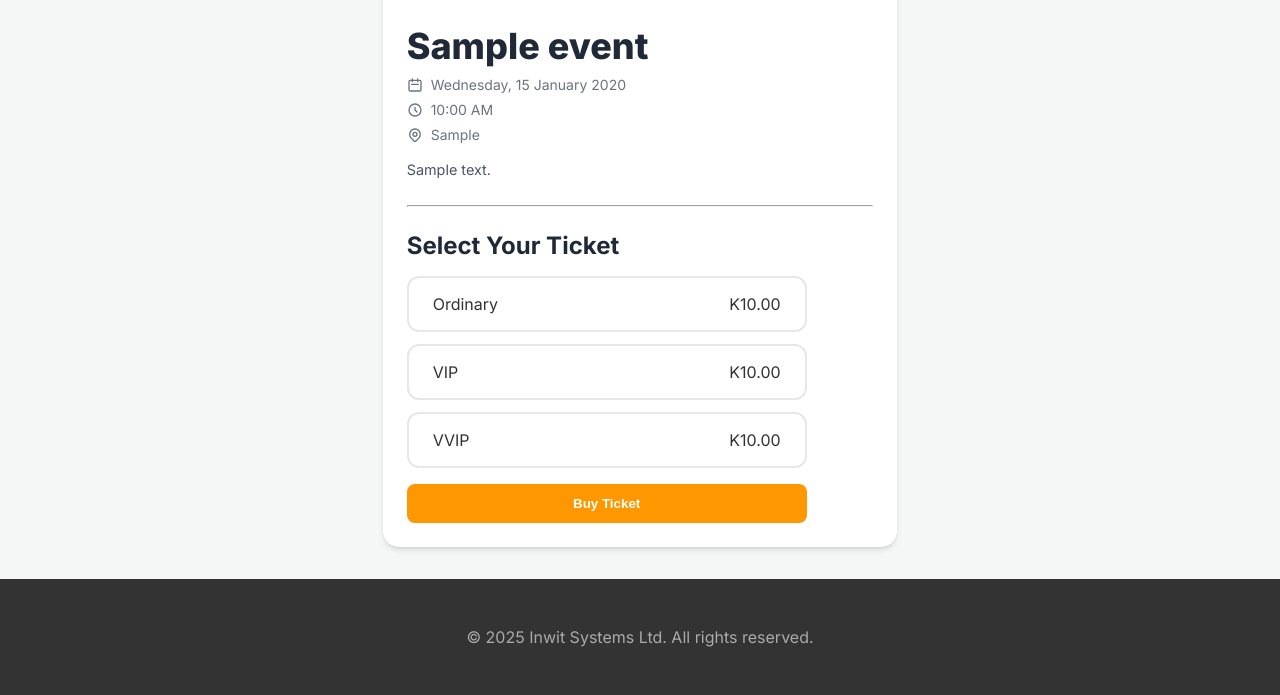
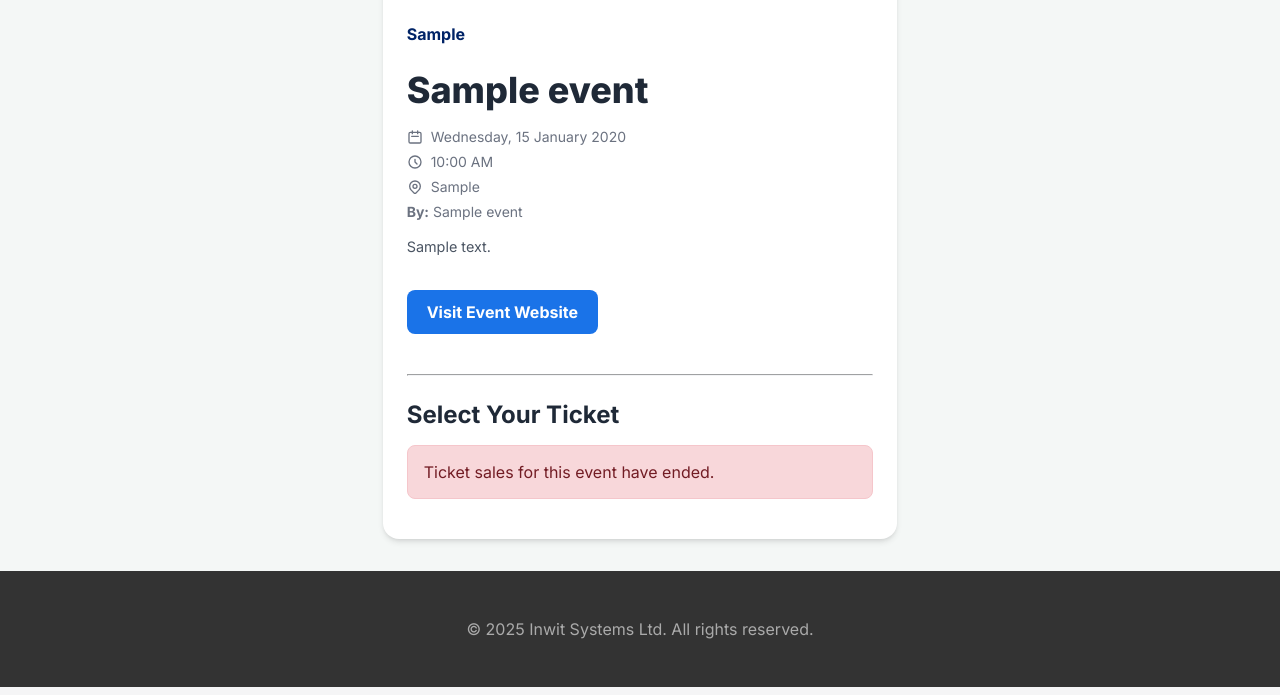
Before and after one commit to Plightin/inwit-tix-app, a Flask app: page /event/1 in a window 1280 px wide. Shown: the part 472-1167 px from the top of the page. Run offline with Flask 3, Linux system fonts and the light colour scheme; a user stored in the database is signed in; tables that the repository leaves empty hold one stand-in row (values such as "Sample post").

Commit message:
Update event_detail.html

```diff
--- a/templates/event_detail.html
+++ b/templates/event_detail.html
@@ -8,8 +8,11 @@
     </div>
 
     <div class="detail-content">
+        {% if event.category %}
+            <p class="meta-item" style="font-weight: 600; color: #002366;">{{ event.category }}</p>
+        {% endif %}
         <h1>{{ event.name }}</h1>
-        <div class="event-meta">
+        <div class="event-meta" style="margin-top: 1rem;">
             <div class="meta-item">
                 <svg xmlns="http://www.w3.org/2000/svg" class="meta-icon" fill="none" viewBox="0 0 24 24" stroke="currentColor"><path stroke-linecap="round" stroke-linejoin="round" stroke-width="2" d="M8 7V3m8 4V3m-9 8h10M5 21h14a2 2 0 002-2V7a2 2 0 00-2-2H5a2 2 0 00-2 2v12a2 2 0 002 2z" /></svg>
                 <span>{{ event.event_datetime.strftime('%A, %d %B %Y') }}</span>
@@ -18,22 +21,35 @@
                 <svg xmlns="http://www.w3.org/2000/svg" class="meta-icon" fill="none" viewBox="0 0 24 24" stroke="currentColor"><path stroke-linecap="round" stroke-linejoin="round" stroke-width="2" d="M12 8v4l3 3m6-3a9 9 0 11-18 0 9 9 0 0118 0z" /></svg>
                 <span>{{ event.event_datetime.strftime('%I:%M %p') }}</span>
             </div>
-            <div class="meta-item" style="grid-column: span 2;">
+            <div class="meta-item">
                  <svg xmlns="http://www.w3.org/2000/svg" class="meta-icon" fill="none" viewBox="0 0 24 24" stroke="currentColor"><path stroke-linecap="round" stroke-linejoin="round" stroke-width="2" d="M17.657 16.657L13.414 20.9a1.998 1.998 0 01-2.827 0l-4.244-4.243a8 8 0 1111.314 0z" /><path stroke-linecap="round" stroke-linejoin="round" stroke-width="2" d="M15 11a3 3 0 11-6 0 3 3 0 016 0z" /></svg>
                 <span>{{ event.venue }}</span>
             </div>
+            {% if event.organizer_name %}
+            <div class="meta-item" style="grid-column: span 2;">
+                <span><strong>By:</strong> {{ event.organizer_name }}</span>
+            </div>
+            {% endif %}
         </div>
         <p class="card-description" style="max-width: 80ch; margin: 1rem 0;">{{ event.description }}</p>
+
+        {% if event.external_link %}
+            <a href="{{ event.external_link }}" target="_blank" class="btn btn-secondary" style="width: auto; margin-top: 1rem; margin-bottom: 1rem;">Visit Event Website</a>
+        {% endif %}
 
         <hr style="margin: 1.5rem 0; border-color: #f3f4f6;">
 
         <h2 style="font-size: 1.5rem; font-weight: 700; color: #1f2937; margin-bottom: 1rem;">Select Your Ticket</h2>
 
-        {% if current_user.is_authenticated %}
+        {% set now = datetime.utcnow() %}
+        {% if event.sales_end_date and now > event.sales_end_date %}
+            <div class="alert alert-danger">Ticket sales for this event have ended.</div>
+        {% elif event.sales_start_date and now < event.sales_start_date %}
+             <div class="alert alert-info">Ticket sales begin on {{ event.sales_start_date.strftime('%d %b %Y at %I:%M %p') }}.</div>
+        {% elif current_user.is_authenticated %}
             <form action="{{ url_for('purchase_ticket', event_id=event.id) }}" method="post" style="max-width: 400px;">
                 <div class="ticket-options-container">
-                    <!-- UPDATED: Added back the ticket selection options -->
-                    {% if event.price_ordinary is not none and event.price_ordinary > 0 %}
+                    {% if event.price_ordinary is not none and (event.tickets_ordinary is none or event.tickets_ordinary > 0) %}
                     <label class="ticket-option-label">
                         <input type="radio" name="ticket_type" value="Ordinary" class="ticket-option-radio" required>
                         <span class="ticket-option-content">
@@ -42,8 +58,7 @@
                         </span>
                     </label>
                     {% endif %}
-
-                    {% if event.price_vip is not none and event.price_vip > 0 %}
+                    {% if event.price_vip is not none and (event.tickets_vip is none or event.tickets_vip > 0) %}
                     <label class="ticket-option-label">
                         <input type="radio" name="ticket_type" value="VIP" class="ticket-option-radio">
                         <span class="ticket-option-content">
@@ -52,8 +67,7 @@
                         </span>
                     </label>
                     {% endif %}
-
-                    {% if event.price_vvip is not none and event.price_vvip > 0 %}
+                    {% if event.price_vvip is not none and (event.tickets_vvip is none or event.tickets_vvip > 0) %}
                     <label class="ticket-option-label">
                         <input type="radio" name="ticket_type" value="VVIP" class="ticket-option-radio">
                         <span class="ticket-option-content">
```
